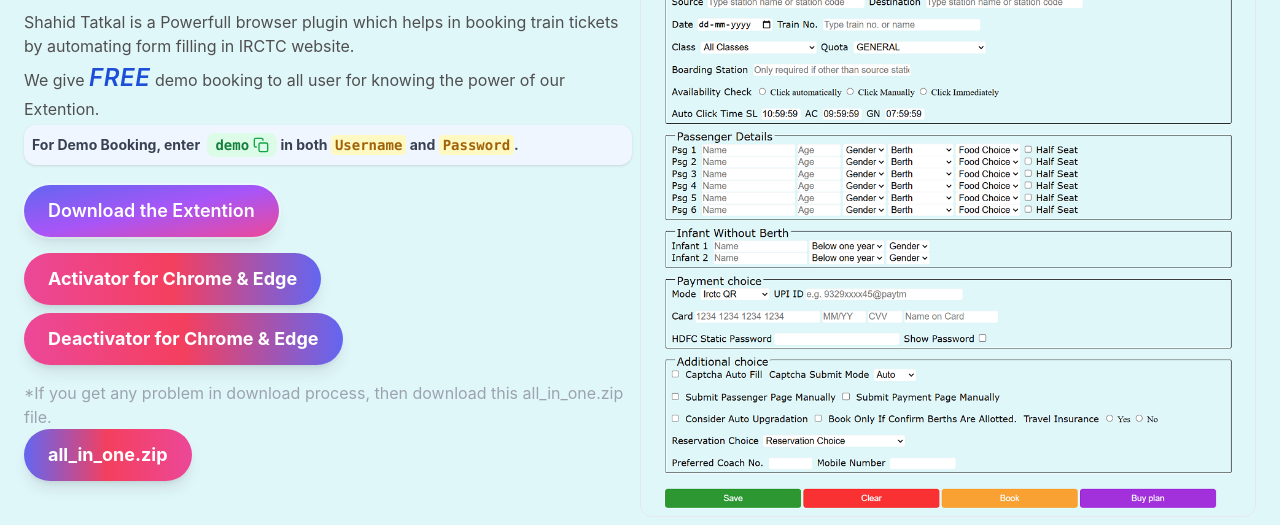
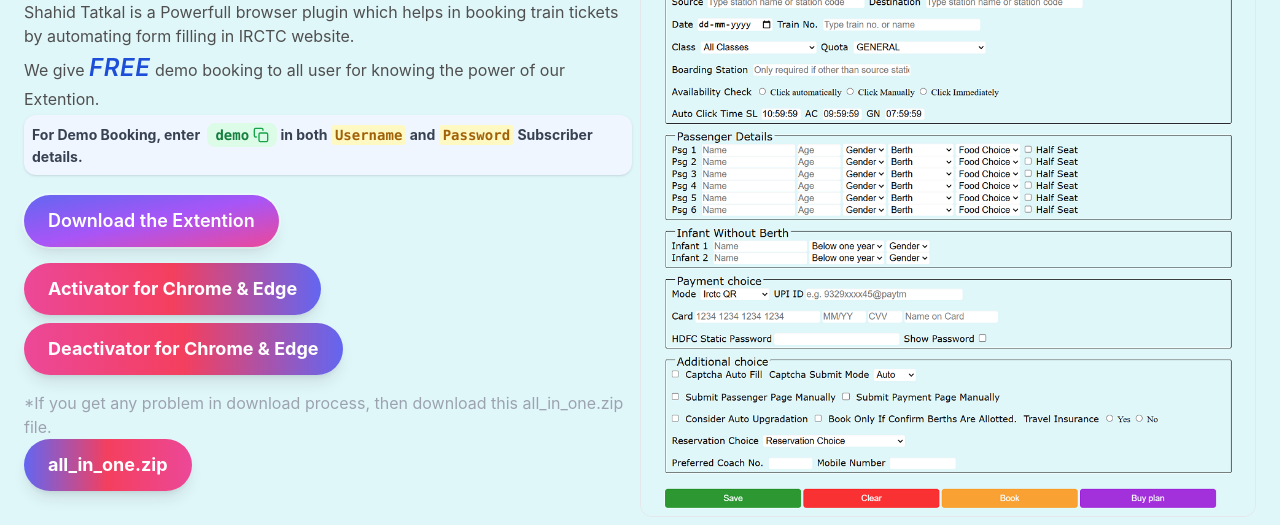
Before and after one commit to ShahidTatkal/shahidtatkal.github.io, a plain HTML site: page index.html in a window 1280 px wide. Shown: the part 275-800 px from the top of the page. Drawn offline with nearby package versions, Linux system fonts and the light colour scheme.

Commit message:
Update index.html

```diff
--- a/index.html
+++ b/index.html
@@ -67,7 +67,7 @@
       <div class="bg-blue-50 p-2 rounded-xl shadow mx-auto my-1 mb-5 mr-2 text-3xl font-bold text-[#0D47A1]"><p class="text-gray-700 text-sm">For Demo Booking, enter
         <span class="inline-flex items-center gap-1 bg-green-100 text-green-700 px-2 py-0.5 rounded-lg font-mono text-sm cursor-pointer ml-1" id="demoText" onclick="copyDemo()"> demo
         <svg id="copyIcon" xmlns="http://www.w3.org/2000/svg" class="h-4 w-4 text-green-600" viewBox="0 0 24 24" fill="none" stroke="currentColor" stroke-width="2" stroke-linecap="round" stroke-linejoin="round"><rect x="9" y="9" width="13" height="13" rx="2" ry="2"/><path d="M5 15H4a2 2 0 0 1-2-2V4a2 2 0 0 1 2-2h9a2 2 0 0 1 2 2v1"/></svg></span>
-        <span id="copyMsg" class="text-green-500 text-xs ml-2 hidden">Copied!</span>in both <span class="bg-yellow-100 text-yellow-700 px-1 py-0.5 rounded font-mono">Username</span> and <span class="bg-yellow-100 text-yellow-700 px-1 py-0.5 rounded font-mono">Password</span>.</p>
+        <span id="copyMsg" class="text-green-500 text-xs ml-2 hidden">Copied!</span>in both <span class="bg-yellow-100 text-yellow-700 px-1 py-0.5 rounded font-mono">Username</span> and <span class="bg-yellow-100 text-yellow-700 px-1 py-0.5 rounded font-mono">Password</span> Subscriber details.</p>
         <script>
         function copyDemo() {
           navigator.clipboard.writeText('demo').then(() => {
```
